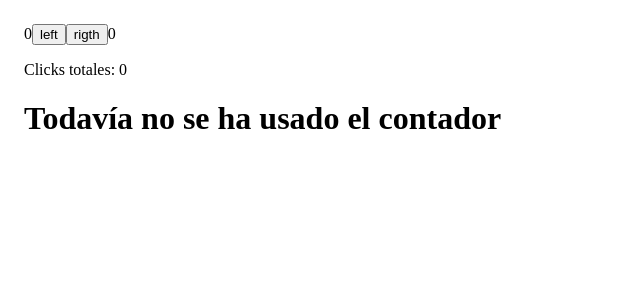
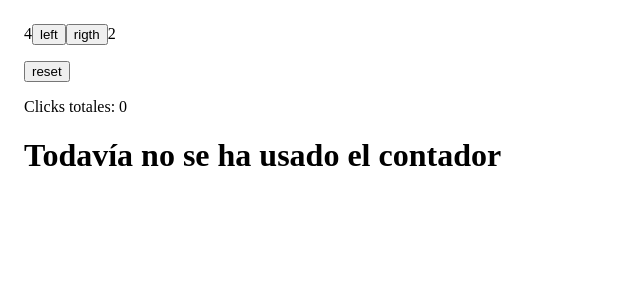
Before and after one commit to gleon38/JavaScript-bootcamp, a React (Create React App) app in the folder part3-react/: page / in a window 1280 px wide. Shown: the top 300 px of the page, without its empty margins (0-640 px from the left). Built offline with nearby package versions, Linux system fonts and the light colour scheme.

Commit message:
initial state

```diff
--- a/part3-react/src/index.js
+++ b/part3-react/src/index.js
@@ -10,16 +10,15 @@
     return <p>{clicks.join(", ")}</p>
 }
 
+const INITIAL_COUNTER_STATE = {
+    left: 4,
+    right: 2,
+    mensaje: 'Mensaje en el estado'
+}
+
 const App = () => {
-    // const [left, setLeft] = useState(0)
-    // const [rigth, setRight] = useState(0)
 
-    const [counters, setCounters] = useState({
-        left: 0,
-        right: 0,
-        clicks: 0,
-        mensaje: 'Mensaje en el estado'
-    });
+    const [counters, setCounters] = useState(INITIAL_COUNTER_STATE);
     const[clicks, setClicks] = useState([])
 
     const handleClickLeft = () => {
@@ -42,6 +41,11 @@
         setClicks(prevClicks => ([...prevClicks, 'R']))
     };
 
+    const handleReset = () => {
+        setCounters(INITIAL_COUNTER_STATE);
+        setClicks([]);
+    }
+
     return (
         <div>
             {counters.left}
@@ -52,6 +56,9 @@
                 rigth
             </button>
             {counters.right}
+            <p>
+                <button onClick={handleReset}>reset</button>
+            </p>
             <p>Clicks totales: {clicks.length}</p>
             {clicks.length === 0
                 ? <WarningNotUsed />
```
